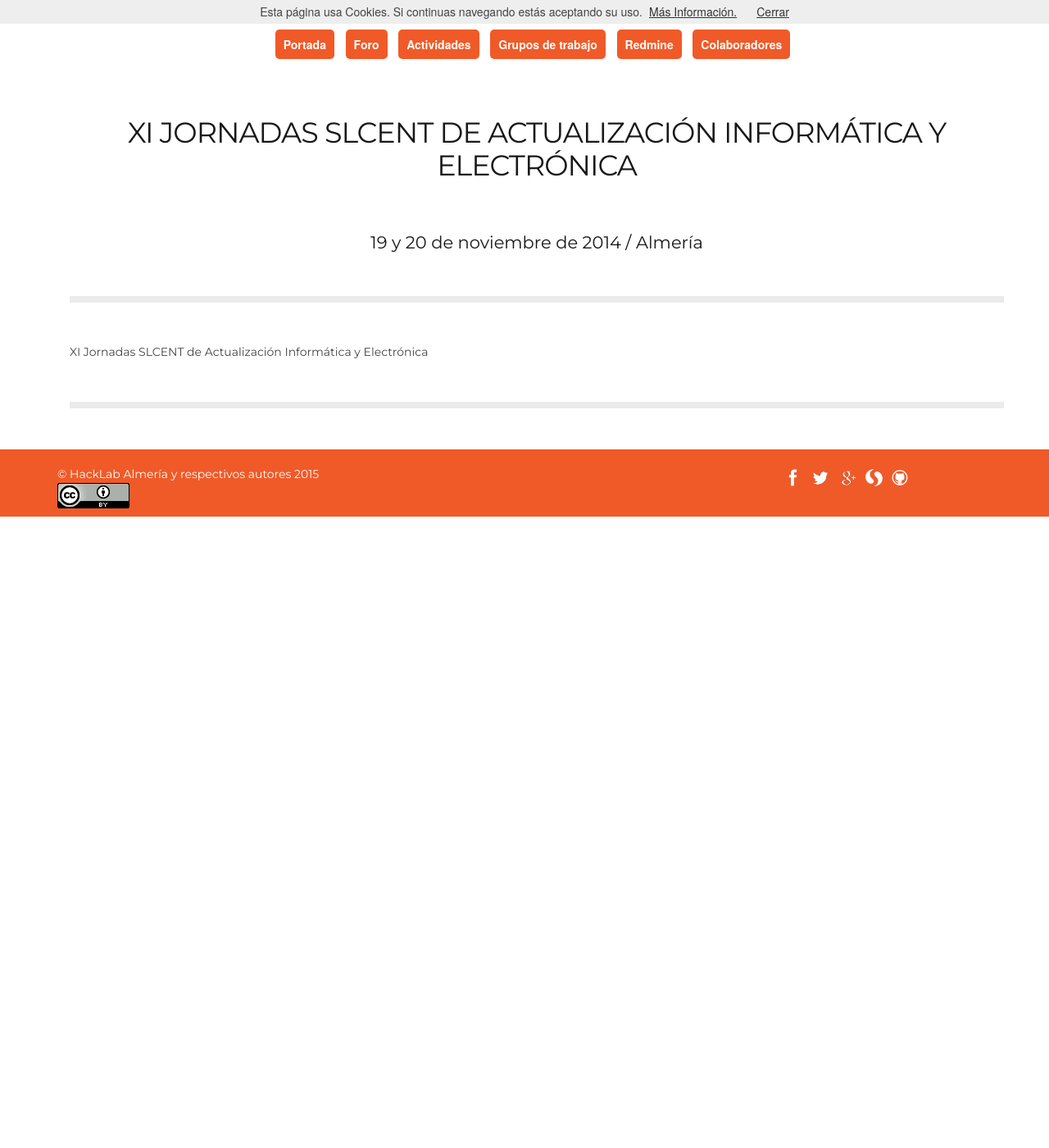
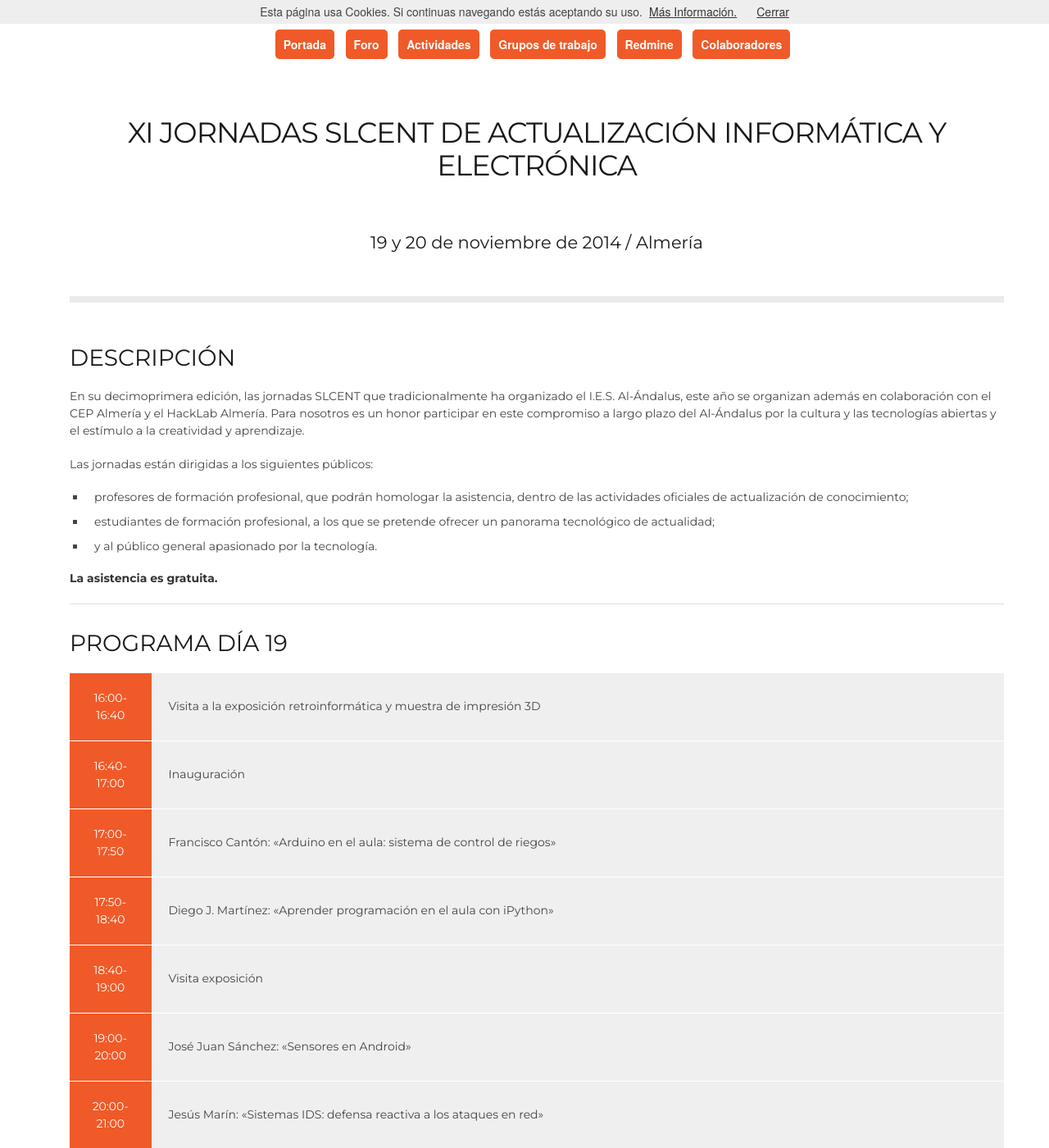
Before and after one commit to HackLab-Almeria/hacklab-almeria.github.io, a Jekyll site: the page built from _posts/2014-11-19-xi-jornadas-slcent.md, in a window 1280 px wide and 1400 px high, scrolled down 304 px. Shown: the whole window at 82% size. Built offline with Jekyll 4.4.1, drawn with Linux system fonts in a browser that asks for light colours; a script that is not in the unit is left out; comment, search, counter and statistics services are not loaded; before the commit the page ends 934 px from its top, so only the background shows below that; some of the changed text lies outside the part shown.

Commit message:
Actualizado el evento de las jornadas

```diff
--- a/_posts/2014-11-19-xi-jornadas-slcent.md
+++ b/_posts/2014-11-19-xi-jornadas-slcent.md
@@ -4,4 +4,54 @@ title: "XI Jornadas SLCENT de Actualización Informática y Electrónica"
 subtitle: "19 y 20 de noviembre de 2014 / Almería"
 category: actividades
 ---
-XI Jornadas SLCENT de Actualización Informática y Electrónica
+
+### DESCRIPCIÓN
+
+En su decimoprimera edición, las  jornadas SLCENT que tradicionalmente ha organizado el I.E.S. Al-Ándalus, este año se organizan además en colaboración con el CEP Almería y el HackLab Almería. Para nosotros es un honor participar en este compromiso a largo plazo del Al-Ándalus por la cultura y las tecnologías abiertas y el estímulo a la creatividad y aprendizaje.
+
+Las jornadas están dirigidas a los siguientes públicos:
+
+- profesores de formación profesional, que podrán homologar la asistencia, dentro de las actividades oficiales de actualización de conocimiento;
+- estudiantes de formación profesional, a los que se pretende ofrecer un panorama tecnológico de actualidad;
+- y al público general apasionado por la tecnología.
+
+**La asistencia es gratuita.**
+
+---
+
+### PROGRAMA DÍA 19
+
+|16:00-16:40 | Visita a la exposición retroinformática y muestra de impresión 3D |
+|16:40-17:00 | Inauguración |
+|17:00-17:50 | Francisco Cantón: «Arduino en el aula: sistema de control de riegos» |
+|17:50-18:40 | Diego J. Martínez: «Aprender programación en el aula con iPython» |
+|18:40-19:00 | Visita exposición |
+|19:00-20:00 | José Juan Sánchez: «Sensores en Android» |
+|20:00-21:00 | Jesús Marín: «Sistemas IDS: defensa reactiva a los ataques en red» |
+
+---
+
+
+### PROGRAMA DÍA 20
+
+|16:00-16:40 | Visita a la exposición retroinformática y muestra de impresión 3D |
+|16:40-17:40 | Rubén Gómez: «Robótica en educación con el sistema de hardware abierto Makeblock» |
+|17:40-18:40 | Miguel Ángel López: «Impresoras 3D Open Hardware: imprimiendo tu propio mundo» |
+|18:40-19:00 | Visita exposición |
+|19:00-20:00 | Francisco Oliva: «Implantación de Guifi.net en Abla» |
+|20:00-21:00 | Victor Suárez: «Introducción a las arquitecturas SOA y a la integración de servicios con ESB» |
+
+---
+
+### Exposición
+El programa incluye una exhibición de retro informática por gentileza de la asociación «Museo de retroinformática de Almería» abierta durante todo el horario de apertura de las jornadas. Además se demostrarán impresoras 3D rep-rap en funcionamiento.
+
+---
+
+### LOCALIZACIÓN
+
+* Lugar: [IES Al-Ándalus][1], Almería capital.
+* Fecha: **19 y 20 de noviembre de 2014**
+* Hora: **de 16:00 a 21:00**
+
+[1]: http://bit.ly/IESAlAndalus
```
